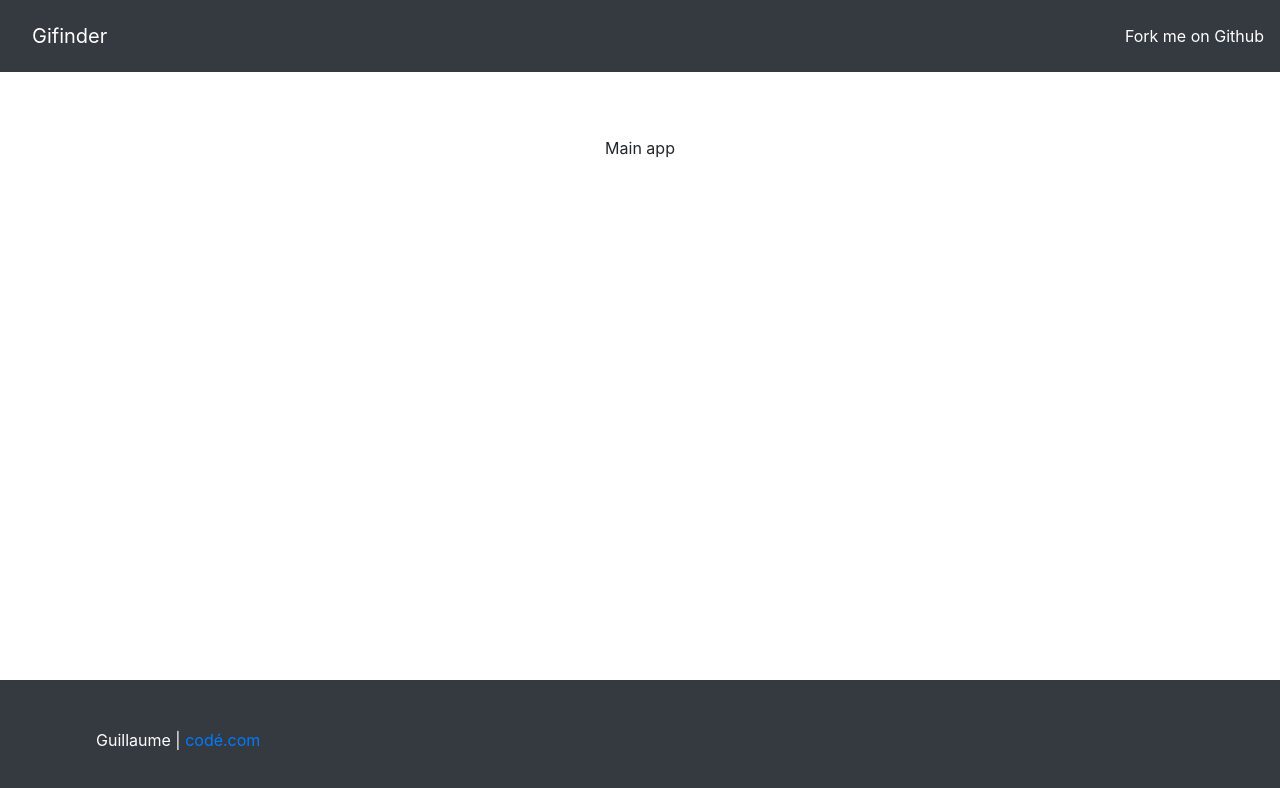
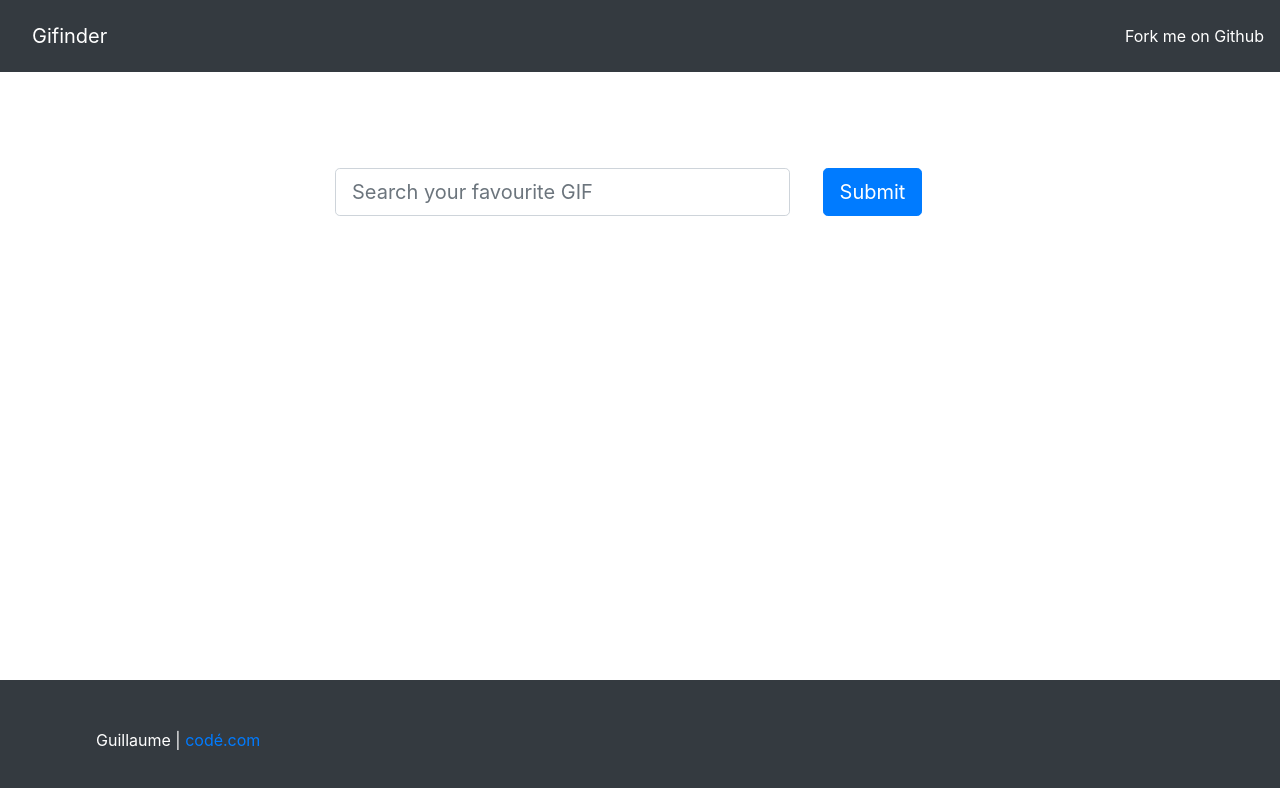
Before and after one commit to gcaggia/gifinder, a React (Create React App) app: page / in a window 1280 px wide. Shown: the top 788 px of the page. Built offline with nearby package versions, Linux system fonts and the light colour scheme.

Commit message:
PR-2 add SearchForm component

```diff
--- a/src/Main.js
+++ b/src/Main.js
@@ -1,15 +1,12 @@
-import React                 from 'react';
-import {Col, Container, Row} from 'react-bootstrap';
+import React                               from 'react';
+import {Button, Col, Container, Form, Row} from 'react-bootstrap';
+import SearchForm                          from './components/SearchForm';
 
 const Main = () => {
   return (
-    <div className="mt-3 pt-5">
+    <div className="mt-5 pt-5">
       <Container>
-        <Row>
-          <Col md={{ span: 10, offset: 1 }}>
-            Main app
-          </Col>
-        </Row>
+        <SearchForm/>
       </Container>
     </div>
   );
--- /dev/null
+++ b/src/components/SearchForm.js
@@ -0,0 +1,25 @@
+import React                    from 'react';
+import {Button, Col, Form, Row} from 'react-bootstrap';
+
+const SearchForm = () => {
+  return (
+    <Row>
+      <Col md={{ span: 10, offset: 1 }}>
+        <Form>
+          <Form.Row>
+            <Col sm={{ span: 6, offset: 2 }}>
+              <Form.Control size="lg" placeholder="Search your favourite GIF" />
+            </Col>
+            <Col sm={2}>
+              <Button size="lg" variant="primary" type="submit">
+                Submit
+              </Button>
+            </Col>
+          </Form.Row>
+        </Form>
+      </Col>
+    </Row>
+  );
+};
+
+export default SearchForm;
```
